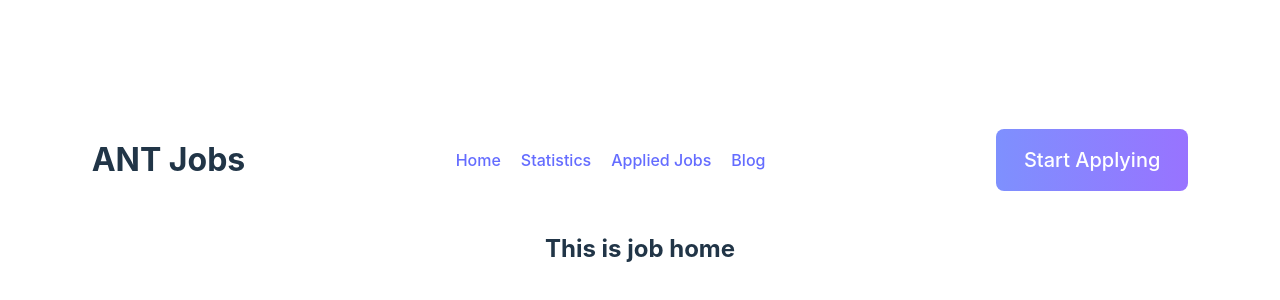
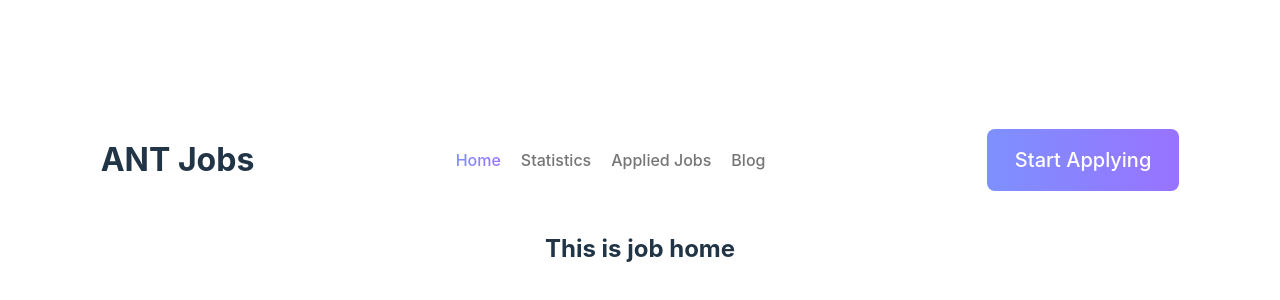
Before and after one commit to adittacse/ant-jobs, a React (Vite) app: page / in a window 1280 px wide. Shown: the part 202-502 px from the top of the page. Built offline with nearby package versions, Linux system fonts and the light colour scheme.

Commit message:
ActiveLink added in nav bar

```diff
--- /dev/null
+++ b/src/components/ActiveLink/ActiveLink.css
@@ -0,0 +1,12 @@
+.active {
+    color: white;
+    background: linear-gradient(90deg, #7E90FE 0%, #9873FF 100%);
+    -webkit-background-clip: text;
+    -webkit-text-fill-color: transparent;
+    background-clip: text;
+    text-fill-color: transparent;
+}
+
+.active:hover {
+    color: white;
+}
--- /dev/null
+++ b/src/components/ActiveLink/ActiveLink.jsx
@@ -0,0 +1,16 @@
+import React from 'react';
+import { NavLink } from "react-router-dom";
+import "./ActiveLink.css";
+
+const ActiveLink = ({ to, children }) => {
+    return (
+        <div>
+            <NavLink to={ to }
+                     className={({ isActive }) => isActive ? "active" : ""}>
+                { children }
+            </NavLink>
+        </div>
+    );
+};
+
+export default ActiveLink;
--- a/src/components/Header/Header.css
+++ b/src/components/Header/Header.css
@@ -10,13 +10,12 @@
 }
 
 nav {
-    width: 30%;
-    /*border: 1px solid red;*/
+    display: flex;
 }
 
 nav a {
-    /*border: 1px solid red;*/
     margin-right: 20px;
+    color: #757575;
 }
 
 button {
--- a/src/components/Header/Header.jsx
+++ b/src/components/Header/Header.jsx
@@ -1,16 +1,17 @@
 import React from 'react';
 import {Link} from "react-router-dom";
 import "./Header.css";
+import ActiveLink from "../ActiveLink/ActiveLink.jsx";
 
 const Header = () => {
     return (
         <div className="header">
             <h2 className="site-title">ANT Jobs</h2>
             <nav className="">
-                <Link to="/">Home</Link>
-                <Link to="/statistics">Statistics</Link>
-                <Link to="/appliedjobs">Applied Jobs</Link>
-                <Link to="/blog">Blog</Link>
+                <ActiveLink to="/">Home</ActiveLink>
+                <ActiveLink to="/statistics">Statistics</ActiveLink>
+                <ActiveLink to="/appliedjobs">Applied Jobs</ActiveLink>
+                <ActiveLink to="/blog">Blog</ActiveLink>
             </nav>
             <button>Start Applying</button>
         </div>
```
